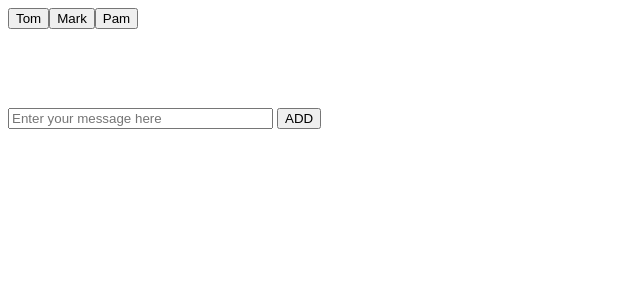
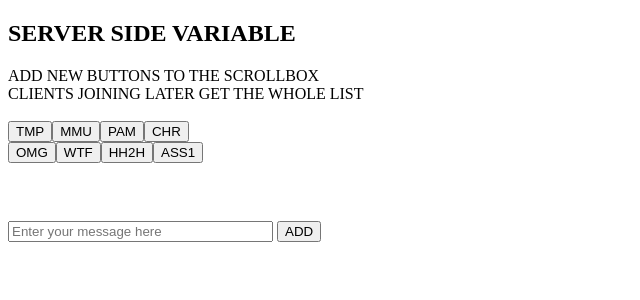
Before and after one commit to sepppirch/flask_websockets_soketIO, a Flask app: page /Test2 in a window 1280 px wide. Shown: the top 300 px of the page, without its empty margins (0-640 px from the left). Run offline with Flask 2, Linux system fonts and the light colour scheme; some libraries are stand-ins or nearby versions.

Commit message:
Update app.py and scroll.html

```diff
--- a/flask_websockets_Node/app.py
+++ b/flask_websockets_Node/app.py
@@ -27,9 +27,14 @@ def sendUE4(adress, data):
 
 idata = {'mes': 'dfhdfhfh', 'usr': 'NaS7QA89nxLg9nKQAAAn', 'tag': 'flask'}
 scb1Data = [
-  {"msg": "Tom", "id": '#button1'},
-  {"msg": "Mark", "id": '#button2'},
-  {"msg": "Pam", "id": '#button3'}
+  {"msg": "TMP", "id": '#button1'},
+  {"msg": "MMU", "id": '#button2'},
+  {"msg": "PAM", "id": '#button3'},
+  {"msg": "CHR", "id": '#button3'},
+  {"msg": "OMG", "id": '#button3'},
+  {"msg": "WTF", "id": '#button3'},
+  {"msg": "HH2H", "id": '#button3'},
+  {"msg": "ASS1", "id": '#button3'}
 ]
 pairs = [("a", "1"), ("b", "2"), ("c", "3")]
 sliders = [("ddfd", "1"), ("bfsd", "2"), ("cdfsdf", "3")]
--- a/flask_websockets_Node/templates/scroll.html
+++ b/flask_websockets_Node/templates/scroll.html
@@ -82,7 +82,11 @@
 
 
 
-
+    <h2 >SERVER SIDE VARIABLE</h2>
+    ADD NEW BUTTONS TO THE SCROLLBOX <br>
+    CLIENTS JOINING LATER GET THE WHOLE LIST
+    <br>
+    <br>
 
     <div class="demo" id = scrollbox1 style = "width: 200px; height: 100px; overflow:auto">
     </div>
```
